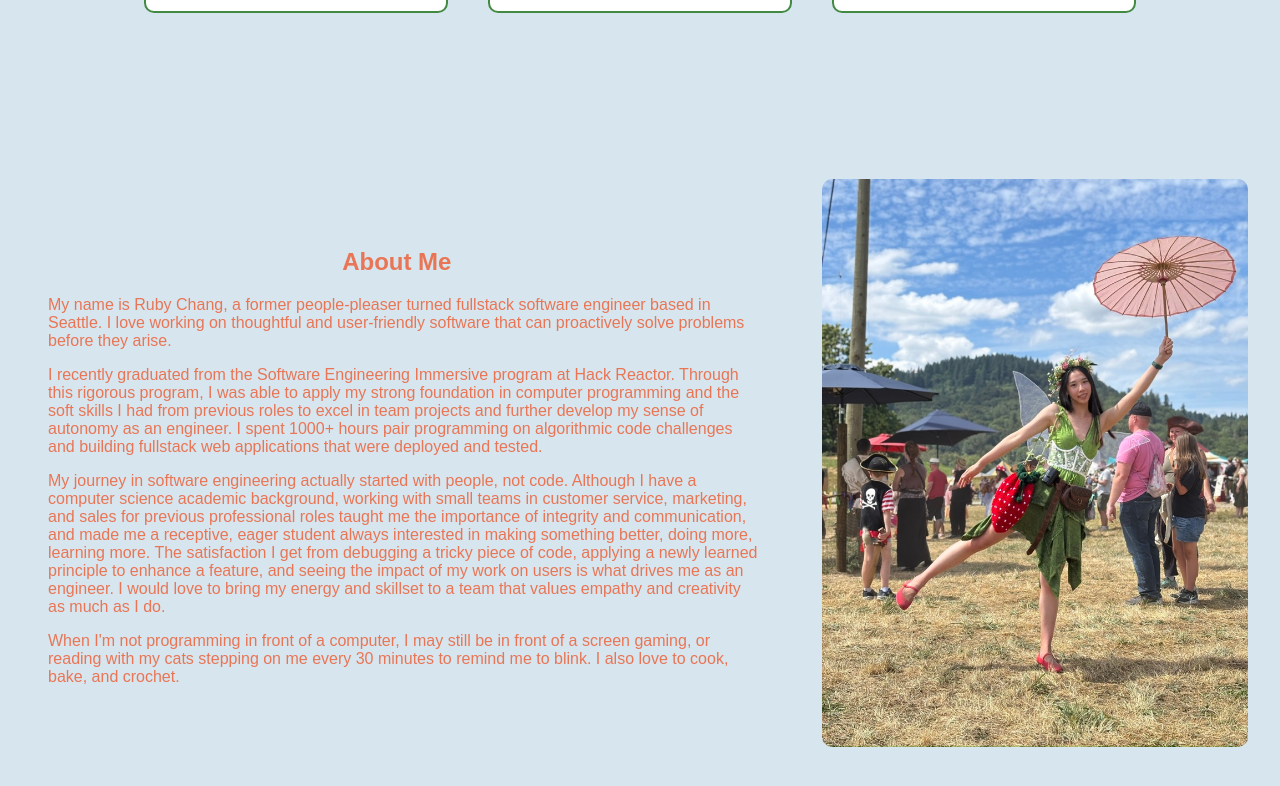
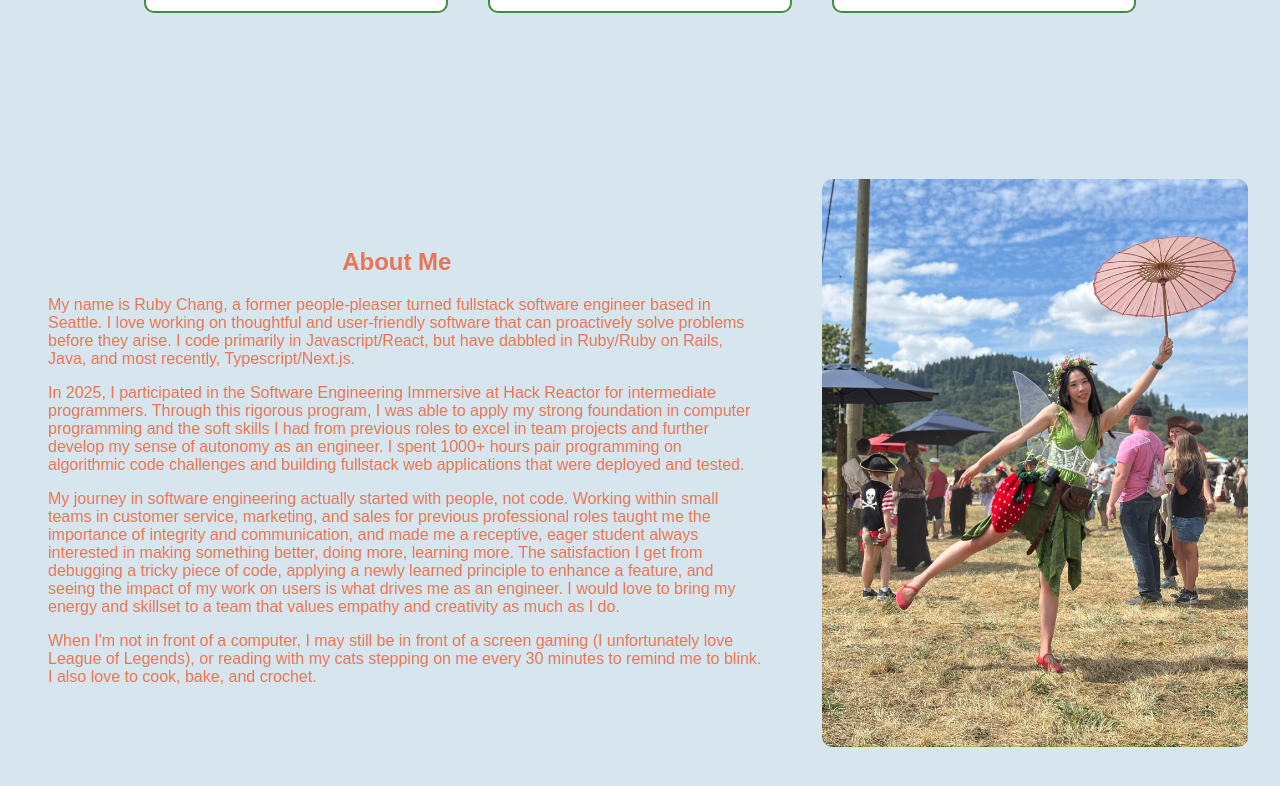
Before and after one commit to rchang825/rchang825.github.io, a React (Vite) app: page / in a window 1280 px wide. Shown: the part 1703-2489 px from the top of the page. Built offline with nearby package versions, Linux system fonts and the light colour scheme.

Commit message:
Update resume

```diff
--- a/src/components/AboutMe.jsx
+++ b/src/components/AboutMe.jsx
@@ -6,16 +6,16 @@ function AboutMe() {
       <div>
         <h2>About Me</h2>
         <p>
-            My name is Ruby Chang, a former people-pleaser turned fullstack software engineer based in Seattle. I love working on thoughtful and user-friendly software that can proactively solve problems before they arise.
+            My name is Ruby Chang, a former people-pleaser turned fullstack software engineer based in Seattle. I love working on thoughtful and user-friendly software that can proactively solve problems before they arise. I code primarily in Javascript/React, but have dabbled in Ruby/Ruby on Rails, Java, and most recently, Typescript/Next.js.
         </p>
         <p>
-            I recently graduated from the Software Engineering Immersive program at Hack Reactor. Through this rigorous program, I was able to apply my strong foundation in computer programming and the soft skills I had from previous roles to excel in team projects and further develop my sense of autonomy as an engineer. I spent 1000+ hours pair programming on algorithmic code challenges and building fullstack web applications that were deployed and tested.
+            In 2025, I participated in the Software Engineering Immersive at Hack Reactor for intermediate programmers. Through this rigorous program, I was able to apply my strong foundation in computer programming and the soft skills I had from previous roles to excel in team projects and further develop my sense of autonomy as an engineer. I spent 1000+ hours pair programming on algorithmic code challenges and building fullstack web applications that were deployed and tested.
         </p>
         <p>
-            My journey in software engineering actually started with people, not code. Although I have a computer science academic background, working with small teams in customer service, marketing, and sales for previous professional roles taught me the importance of integrity and communication, and made me a receptive, eager student always interested in making something better, doing more, learning more. The satisfaction I get from debugging a tricky piece of code, applying a newly learned principle to enhance a feature, and seeing the impact of my work on users is what drives me as an engineer. I would love to bring my energy and skillset to a team that values empathy and creativity as much as I do.
+            My journey in software engineering actually started with people, not code. Working within small teams in customer service, marketing, and sales for previous professional roles taught me the importance of integrity and communication, and made me a receptive, eager student always interested in making something better, doing more, learning more. The satisfaction I get from debugging a tricky piece of code, applying a newly learned principle to enhance a feature, and seeing the impact of my work on users is what drives me as an engineer. I would love to bring my energy and skillset to a team that values empathy and creativity as much as I do.
         </p>
         <p>
-            When I'm not programming in front of a computer, I may still be in front of a screen gaming, or reading with my cats stepping on me every 30 minutes to remind me to blink. I also love to cook, bake, and crochet.
+            When I'm not in front of a computer, I may still be in front of a screen gaming (I unfortunately love League of Legends), or reading with my cats stepping on me every 30 minutes to remind me to blink. I also love to cook, bake, and crochet.
         </p>
       </div>
       <div className="about-image">
--- a/src/data/projects.js
+++ b/src/data/projects.js
@@ -42,7 +42,7 @@ const projects = [
   {
     title: "Grind75 Solutions",
     image: "./images/leetcode.png",
-    description: "Solutions to LeetCode problems specified in Grind75.",
+    description: "Solutions to LeetCode problems specified in Grind75 and beyond.",
     stack: ["JavaScript",],
     role: "Algorithm Enthusiast",
     link: "https://github.com/rchang825/leetcode",
```
Also changed, not shown: 1 other file (tests, documents, lock files or other folders).
